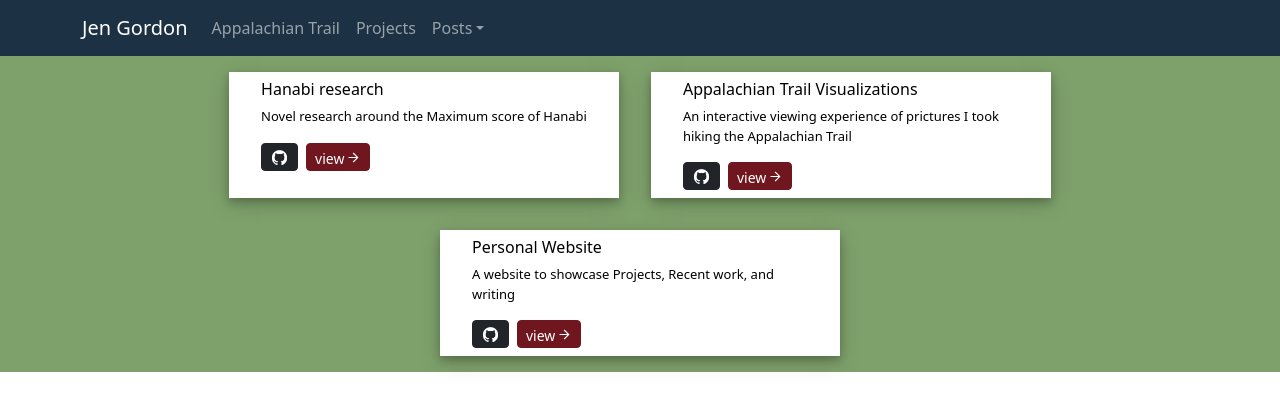
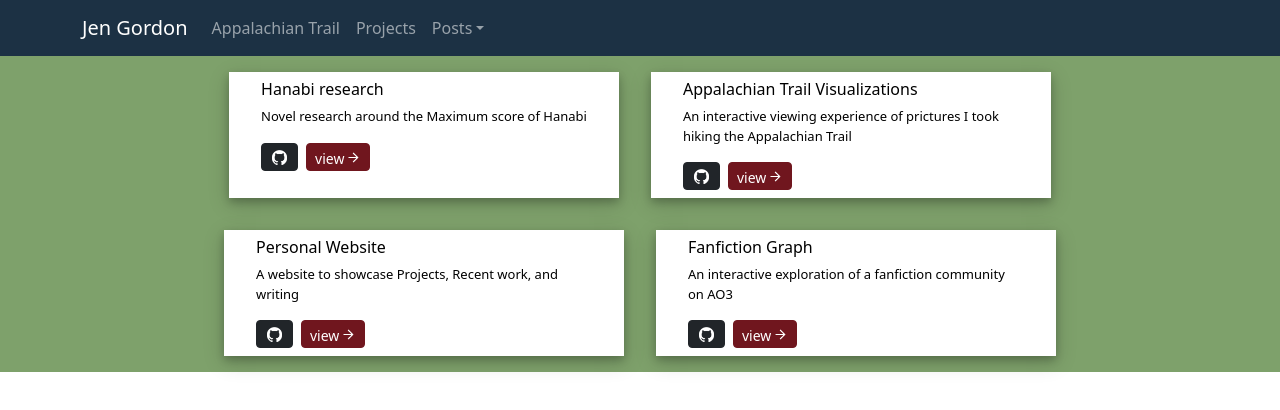
Before and after one commit to Jericgordon/Personal-Website, a React (Vite) app: page /#/projects in a window 1280 px wide. Shown: the top 410 px of the page. Built offline with nearby package versions, Linux system fonts and the light colour scheme.

Commit message:
Setup blank page and added project to the Recent projects

```diff
--- a/src/componants/WebsiteNavbar.jsx
+++ b/src/componants/WebsiteNavbar.jsx
@@ -38,6 +38,7 @@ let base = "#"
             <NavDropdown title="Posts" id="collapsible-nav-dropdown">
               <NavDropdown.Item href={Thref}>TidePool</NavDropdown.Item>
               <NavDropdown.Item href={"#blog/30"}>AT Map</NavDropdown.Item>
+              <NavDropdown.Item href={"#blog/hdg"}>Fanfiction Analysis</NavDropdown.Item>
             </NavDropdown>
           </Nav>
         </Navbar.Collapse>
--- a/src/data/projects.json
+++ b/src/data/projects.json
@@ -19,6 +19,14 @@
         "githubLink":"https://jericgordon.github.io/Personal-Website/",
         "viewLink":"https://github.com/Jericgordon/Personal-Website",
         "date":2025.5,
+        "featured":false
+    },
+    {
+        "title":"Fanfiction Graph",
+        "description":"An interactive exploration of a fanfiction community on AO3",
+        "githubLink":"https://jericgordon.github.io/hdg/",
+        "viewLink":"https://github.com/Jericgordon/Personal-Website/#blog/hdg",
+        "date":2026.5,
         "featured":true
     }
 ]
--- a/src/index.jsx
+++ b/src/index.jsx
@@ -6,6 +6,7 @@ import ATPage from "./pages/AppalachianTrailPage.jsx"
 import HomePage from "./pages/HomePage.jsx";
 import Projects from './pages/Projects.jsx';
 import BlogPost from "./pages/BlogPost.jsx";
+import Hdg from './pages/Hdg.jsx';
 
 
 ReactDOM.createRoot(document.getElementById("root")).render(
@@ -16,6 +17,8 @@ ReactDOM.createRoot(document.getElementById("root")).render(
         <Route path="/AT" element={<ATPage />} />
         <Route path="/projects" element={<Projects />} />
         <Route path="/blog/:id"  element={<BlogPost />} />
+        <Route path="/blog/hdg"  element={<Hdg />} />
+
       </Routes>
     {/* </StrictMode> */}
   </HashRouter>
--- /dev/null
+++ b/src/pages/Hdg.jsx
@@ -0,0 +1,12 @@
+import React from 'react';
+import Navbar from '../componants/WebsiteNavbar';
+
+export default function Hdg() {
+    return (
+        <>
+            <Navbar />
+            <div>Hi!</div>
+
+        </>
+    )
+}
```
